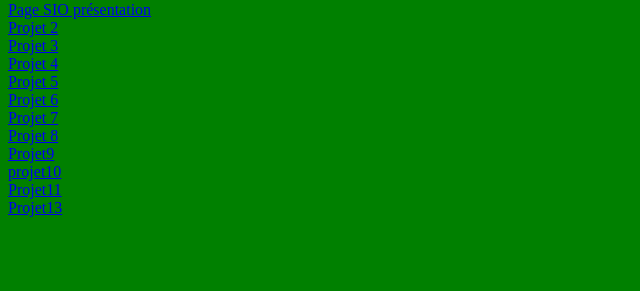
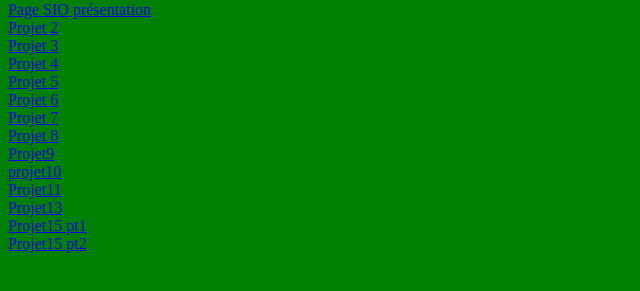
Before and after one commit to A2A972/Projet-1-1-Ayvan-Pancrate, a plain HTML site: page index.html in a window 1280 px wide. Shown: the part 79-370 px from the top of the page, without its empty margins (0-640 px from the left). Drawn offline with Linux system fonts and the light colour scheme.

Commit message:
Add files via upload

```diff
--- a/index.html
+++ b/index.html
@@ -30,5 +30,9 @@
 <a href="tp-boutons/index.html">Projet11</a>
 <br>
 <a href="Projet 13/projet2_VM ayvan.pancrate.pdf">Projet13</a>
+<br>
+<a href="P_15.pdf">Projet15 pt1</a>
+<br>
+<a href="P_152.pdf">Projet15 pt2</a>
 </body>
 </html>
```
Also changed, not shown: 2 other files.
